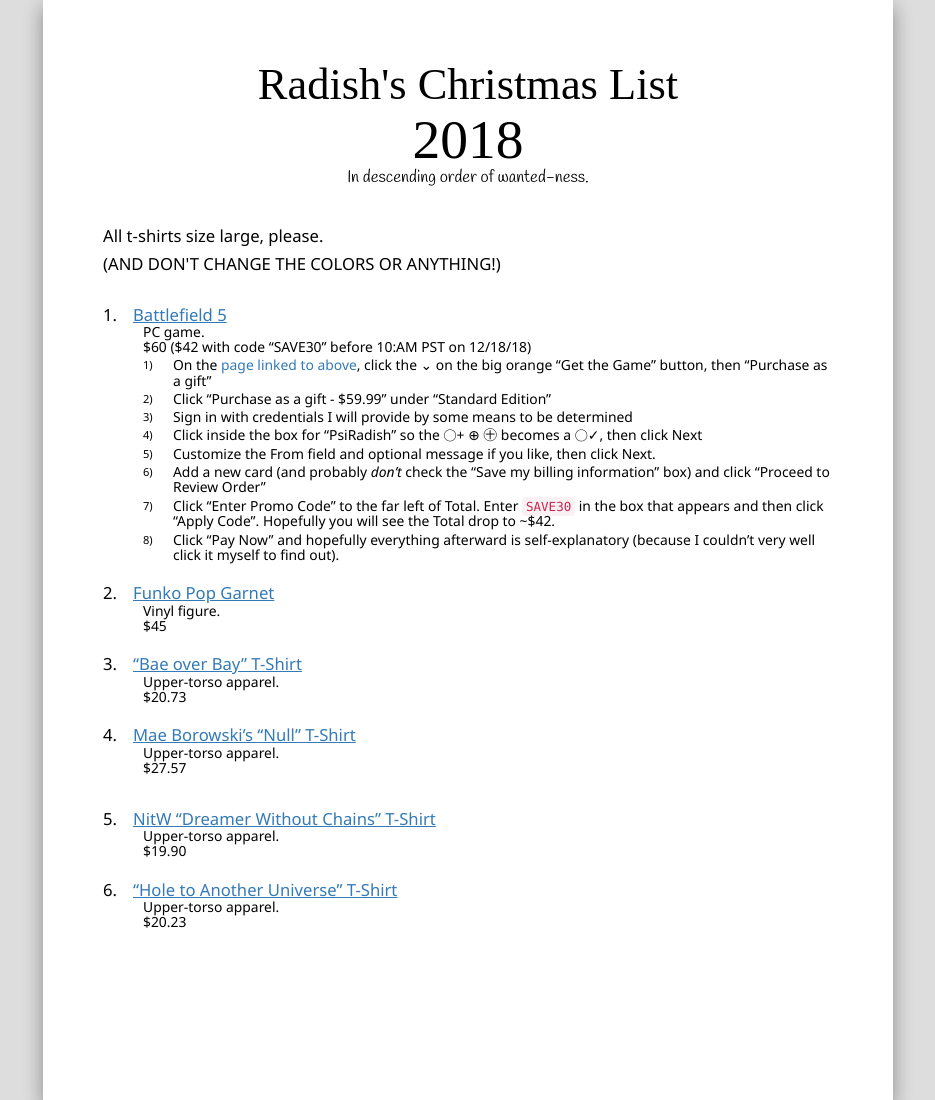
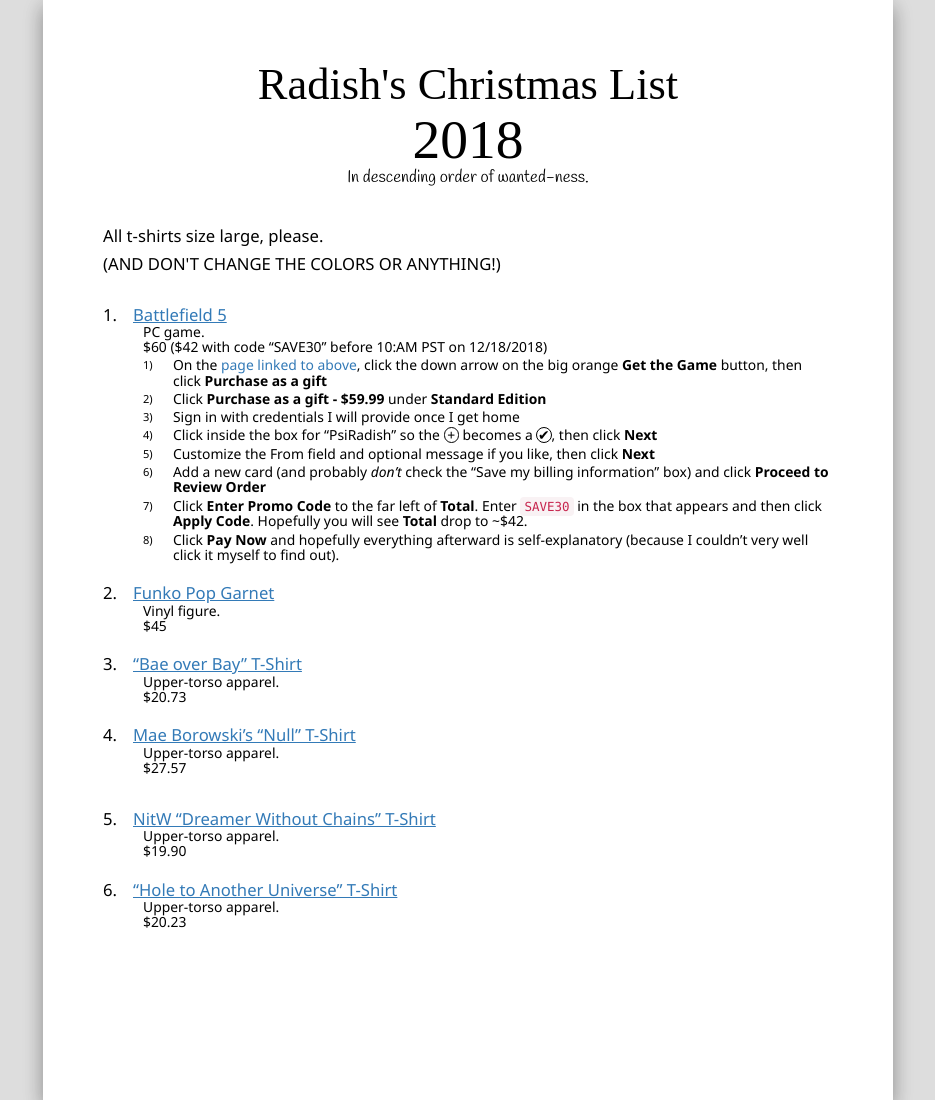
Before and after one commit to PsiRadish/psiradish.github.io, a Jekyll site: the page built from gift.html, in a window 1280 px wide. Shown: the whole page, without its empty margins (172-1107 px from the left). Built offline with Jekyll 4.4.1, drawn with Linux system fonts in a browser that asks for light colours; nearby versions of some CDN libraries; some web fonts are replaced.

Commit message:
Christmas part 2 part 2 -_-

```diff
--- a/_data/gifts.yml
+++ b/_data/gifts.yml
@@ -5,16 +5,17 @@
   - name: Battlefield 5
     link: "https://www.origin.com/usa/en-us/store/battlefield/battlefield-v"
     description: PC game.
-    price: "$60 ($42 with code “SAVE30” before 10:AM PST on 12/18/18)"
+    price: "$60 ($42 with code “SAVE30” before 10:AM PST on 12/18/2018)"
+    note: See instructions below.
     osublist:
-      - text: "On the [page linked to above](https://www.origin.com/usa/en-us/store/battlefield/battlefield-v), click the ⌄ on the big orange “Get the Game” button, then “Purchase as a gift”"
-      - text: Click “Purchase as a gift - $59.99” under “Standard Edition”
-      - text: Sign in with credentials I will provide by some means to be determined
-      - text: Click inside the box for “PsiRadish” so the ⃝+ ⊕ ㊉ becomes a ⃝✓, then click Next
-      - text: Customize the From field and optional message if you like, then click Next.
-      - text: Add a new card (and probably _don't_ check the “Save my billing information” box) and click “Proceed to Review Order”
-      - text: Click “Enter Promo Code” to the far left of Total. Enter `SAVE30` in the box that appears and then click “Apply Code”. Hopefully you will see the Total drop to ~$42.
-      - text: Click “Pay Now” and hopefully everything afterward is self-explanatory (because I couldn't very well click it myself to find out).
+      - text: "On the [page linked to above](https://www.origin.com/usa/en-us/store/battlefield/battlefield-v), click the down arrow on the big orange __Get the Game__ button, then click __Purchase as a gift__"
+      - text: Click __Purchase as a gift - $59.99__ under __Standard Edition__
+      - text: Sign in with credentials I will provide once I get home
+      - text: Click inside the box for “PsiRadish” so the <span class='circled'>+</span> becomes a <span class='circled'>✔</span>, then click __Next__
+      - text: Customize the From field and optional message if you like, then click __Next__
+      - text: Add a new card (and probably _don't_ check the “Save my billing information” box) and click __Proceed to Review Order__
+      - text: Click __Enter Promo Code__ to the far left of __Total__. Enter `SAVE30` in the box that appears and then click __Apply Code__. Hopefully you will see __Total__ drop to ~$42.
+      - text: Click __Pay Now__ and hopefully everything afterward is self-explanatory (because I couldn't very well click it myself to find out).
   - name: Funko Pop Garnet
     link: "https://www.amazon.com/Funko-Animation-Steven-Universe-GARNET/dp/B01CTCN2U6"
     description: Vinyl figure.
```
